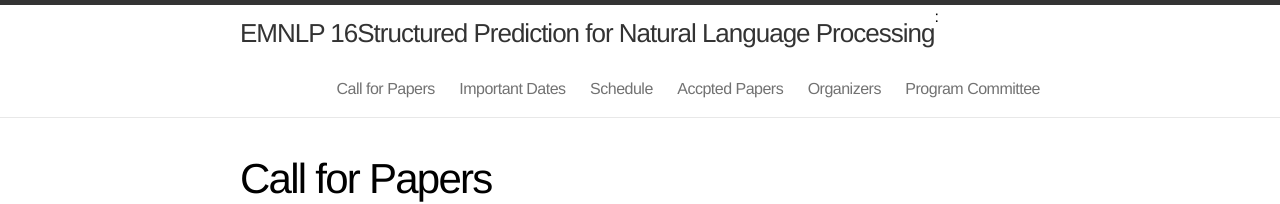
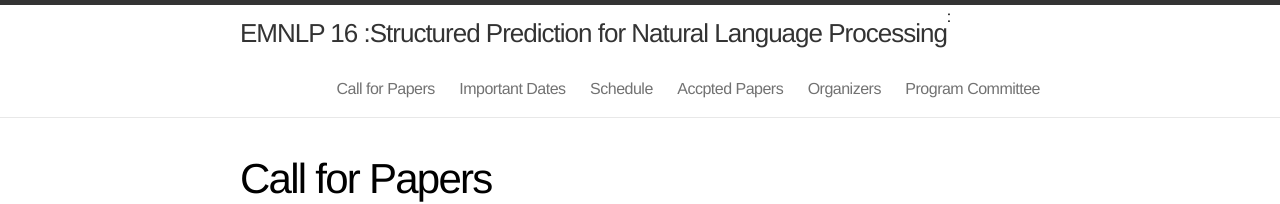
Before and after one commit to structuredprediction/structuredprediction.github.io, a Jekyll site: the page built from 1_cfp.md, in a window 1280 px wide. Shown: the top 204 px of the page. Built offline with Jekyll 4.4.1, drawn with Linux system fonts in a browser that asks for light colours.

```diff
--- a/_config.yml
+++ b/_config.yml
@@ -1,5 +1,5 @@
 # Site settings
-title1: "EMNLP 16"
+title1: "EMNLP 16 : "
 title2: "Structured Prediction for Natural Language Processing"
 email: kw@kwchang.net
 #description: "EMNLP 16: Structured Prediction for Natural Language Processing"
```
